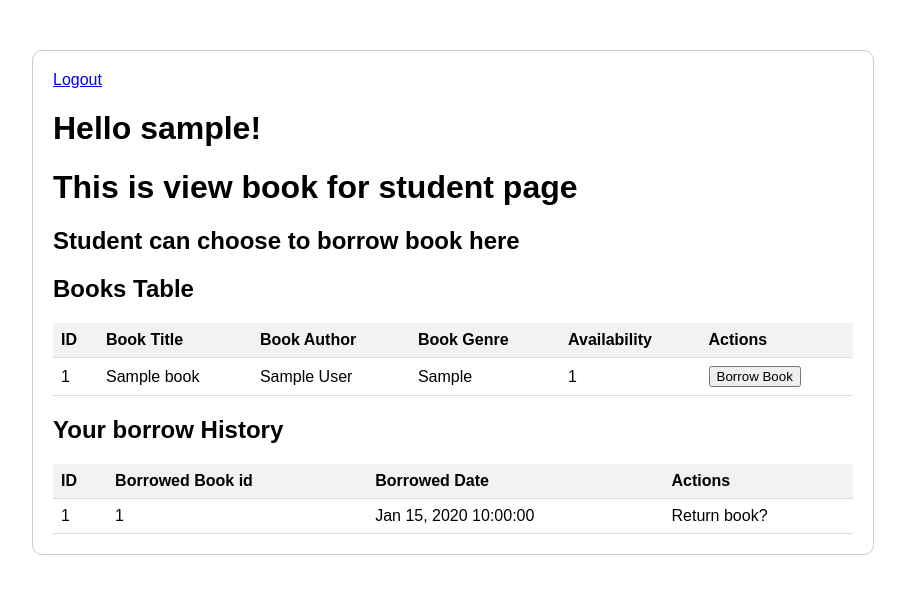
After one commit to YueYingLee/SJSUL, a Flask app: page /view_book in a window 1280 px wide. The commit adds this page. Shown: the top 594 px of the page, without its empty margins (187-1092 px from the left). Run offline with Flask 3, Linux system fonts and the light colour scheme; a user stored in the database is signed in; tables that the repository leaves empty hold one stand-in row (values such as "Sample post").

Commit message:
Added function for student to borrow and display their borrow history. Might need modification on the database so it can display book title too

```diff
--- a/app/models.py
+++ b/app/models.py
@@ -49,9 +49,6 @@ class BorrowHistory(db.Model):
     borrow_date = db.Column(db.DateTime, nullable=False, default=datetime.utcnow)
     return_date = db.Column(db.DateTime)
 
-    #user = db.relationship('User', backref=db.backref('borrow_history', lazy=True))
-    #book = db.relationship('Books', backref=db.backref('borrow_history', lazy=True))
-
 class Profile(db.Model):
     id = db.Column(db.Integer, primary_key=True)
     role = db.Column(db.String(200))
--- a/app/routes.py
+++ b/app/routes.py
@@ -175,7 +175,6 @@ def manage_books():
     return render_template('manageBooks.html', username = username, books=books)
 
 
-
 @myapp_obj.route("/delete_book/<int:books_id>", methods=["POST"])
 @login_required
 def delete_book(books_id):
@@ -211,3 +210,36 @@ def add_book():
         else :
             flash('You do not have permission to add book')
     return render_template('addBooks.html', addBookForm= addBookForm)
+
+
+#Funciton to view book for users such as Student,Faculty
+@myapp_obj.route("/view_book", methods = ['GET', 'POST'])
+@login_required
+def view_book():
+    books = Books.query.filter(Books.count > 0).all()
+    borrowHistory = BorrowHistory.query.filter(BorrowHistory.user_id==current_user.id).all()
+    user = current_user
+    username = user.username
+    return render_template('viewBook.html', username = username, books=books, borrowHistory = borrowHistory)
+
+
+@myapp_obj.route("/borrow_book/<int:books_id>", methods=["POST"])
+@login_required
+def borrow_book(books_id):
+    if request.method == "POST":
+        if current_user.role == 'Student':
+            book = Books.query.get(books_id)
+            if book:
+                if book.count > 0:
+                    new_borrow = BorrowHistory(user_id=current_user.id, book_id=book.id, borrow_date = datetime.now())
+                    db.session.add(new_borrow)
+                    book.count = book.count -1
+                    db.session.commit()
+                    flash("Book borrowed successfully!")
+                else:
+                    flash("All copies of this book are currently borrowed.")
+            else:
+                flash("Book not found.")
+        else:
+            flash("Only students can borrow books.")
+    return redirect(url_for("view_book"))
--- a/app/templates/generalHome.html
+++ b/app/templates/generalHome.html
@@ -37,6 +37,8 @@
         <a class="btn btn-dark p-2" href="/logout">Logout</a>
         <h1>Hello {{username}}!</h1>
         <h1> This is general homepage</h1>
+        <a class="btn btn-dark p-2" href="/view_book">Borrow Books</a>
+
 
 
     </div>
--- /dev/null
+++ b/app/templates/viewBook.html
@@ -0,0 +1,128 @@
+<!DOCTYPE html>
+<html lang="en">
+<head>
+    <meta charset="UTF-8">
+    <meta name="viewport" content="width=device-width, initial-scale=1.0">
+    <title>This is librarian Tables</title>
+    <style>
+        body {
+            font-family: Arial, sans-serif;
+            background-color: #ffffff;
+            color: #000000;
+        }
+        .container {
+            max-width: 800px;
+            margin: 50px auto;
+            padding: 20px;
+            border: 1px solid #cccccc;
+            border-radius: 10px;
+        }
+        table {
+            width: 100%;
+            border-collapse: collapse;
+            margin-top: 20px;
+        }
+        th, td {
+            padding: 8px;
+            text-align: left;
+            border-bottom: 1px solid #ddd;
+        }
+        th {
+            background-color: #f2f2f2;
+        }
+
+        .submit-button {
+        margin-right: 10px;
+    }
+    </style>
+</head>
+<body>
+    <div class="container">
+        <a class="btn btn-dark p-2" href="/logout">Logout</a>
+
+        <h1>Hello {{username}}!</h1>
+        <h1>This is view book for student page</h1>
+        <h2>Student can choose to borrow book here</h2>
+
+        <h2>Books Table</h2>
+        {%if books %} <!--display books informatin if there are books-->
+        <table>
+            <thead>
+                <tr>
+                    <th>ID</th>
+                    <th>Book Title</th>
+                    <th>Book Author</th>
+                    <th>Book Genre</th>
+                    <th>Availability</th>
+                    <th>Actions</th>
+                </tr>
+            </thead>
+            <tbody>
+                    {% for book in books %}
+                    <tr>
+                        <td>{{ book.id }}</td>
+                        <td>{{ book.title }}</td>
+                        <td>{{ book.author }}</td>
+                        <td>{{ book.genre }}</td>
+                        <td>{{ book.count}}</td>
+                        <td>
+                            <!-- Student can choose to borrow book-->
+                            <form action="{{ url_for('borrow_book', books_id=book.id) }}" method="POST" style="display: inline;">
+                                <button type="submit">Borrow Book</button>
+                            </form>
+                        </td>
+                    </tr>
+                {% endfor %}
+            </tbody>
+        </table>
+        {% else %}
+        <table>
+            <thead>
+                <tr>
+
+                </tr>
+            </thead>
+            <tbody>
+                <h2>No books available.</h2></tr>
+
+        {% endif %}
+
+        <h2>Your borrow History</h2>
+        {%if borrowHistory %} <!--display borrow book history if there are any-->
+        <table>
+            <thead>
+                <tr>
+                    <th>ID</th>
+                    <th>Borrowed Book id</th>
+                    <th>Borrowed Date</th>
+                    <th>Actions</th>
+
+                </tr>
+            </thead>
+            <tbody>
+                    {% for borrowed in borrowHistory %}
+                    <tr>
+                        <td>{{ borrowed.id }}</td>
+                        <td>{{ borrowed.book_id }}</td>
+                        <td>{{ borrowed.borrow_date.strftime("%b %d, %Y %H:%M:%S") }}</td>
+                        <td>
+                        Return book?
+                        </td>
+                    </tr>
+                {% endfor %}
+            </tbody>
+        </table>
+        {% else %}
+        <table>
+            <thead>
+                <tr>
+
+                </tr>
+            </thead>
+            <tbody>
+                <h2>No books available.</h2></tr>
+
+        {% endif %}
+    </div>
+</body>
+</html>
```
Also changed, not shown: app/forms.py (+10 -10 lines).
